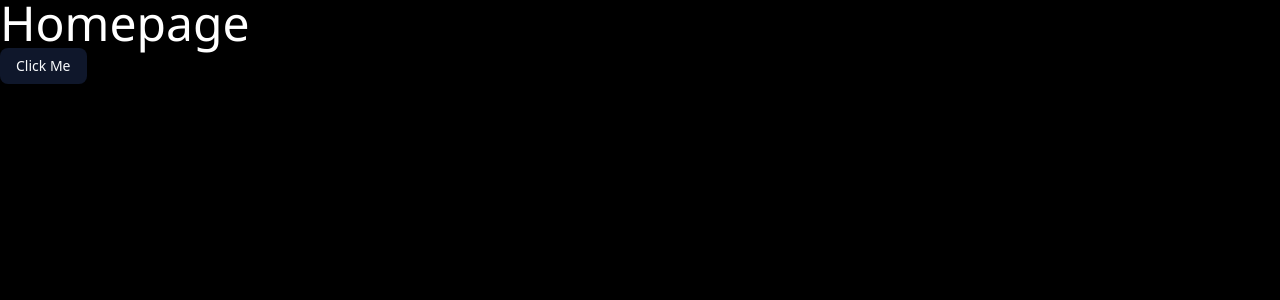
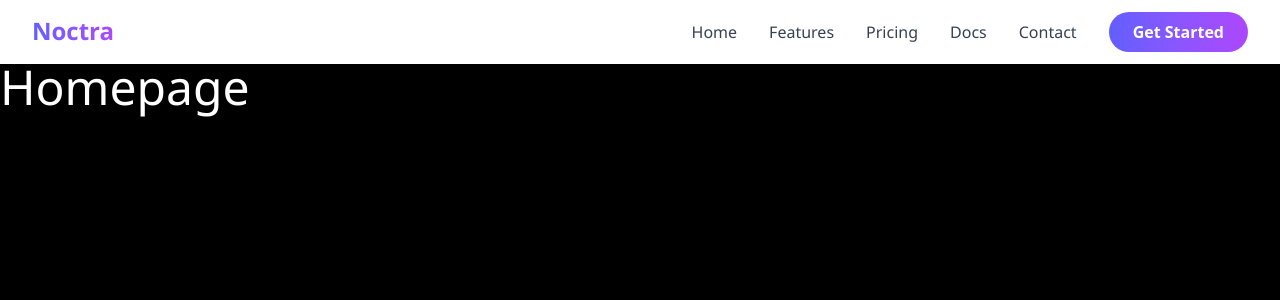
Before and after one commit to MHassan0000/Noctra, a Next.js app: page / in a window 1280 px wide. Shown: the top 300 px of the page. Built offline with nearby package versions, Linux system fonts and the light colour scheme.

Commit message:
navbar component

```diff
--- /dev/null
+++ b/app/(root)/layout.tsx
@@ -0,0 +1,15 @@
+import Navbar from "../sections/navbar"
+
+
+export default function Layout({
+  children,
+}: Readonly<{
+  children: React.ReactNode;
+}>) {
+  return (
+    <main>
+        <Navbar/>
+        {children}
+    </main>
+  );
+}
--- a/app/(root)/page.tsx
+++ b/app/(root)/page.tsx
@@ -1,14 +1,14 @@
 import React from 'react'
-import { Button } from '../components/ui/button'
 
-const page = () => {
+
+export default function Page() {
   return (
     <div>
+
+
       <h1 className='text-5xl text-white'>Homepage</h1>
-      <Button >Click Me</Button>
+
 
     </div>
   )
 }
-
-export default page
--- /dev/null
+++ b/app/sections/navbar.tsx
@@ -0,0 +1,96 @@
+"use client"
+import { useState } from "react"
+import { Menu, X } from "lucide-react"
+
+// TypeScript interface for nav items
+interface NavLink {
+  label: string
+  href: string
+}
+
+const navLinks: NavLink[] = [
+  { label: "Home", href: "#" },
+  { label: "Features", href: "#features" },
+  { label: "Pricing", href: "#pricing" },
+  { label: "Docs", href: "#docs" },
+  { label: "Contact", href: "#contact" },
+]
+
+export default function Navbar() {
+  const [isMenuOpen, setIsMenuOpen] = useState(false)
+
+  // Toggle mobile menu
+  const toggleMenu = () => {
+    setIsMenuOpen(!isMenuOpen)
+  }
+
+  return (
+    <nav className="sticky top-0 z-50 bg-white shadow-md">
+      <div className="mx-auto max-w-7xl px-4 sm:px-6 lg:px-8">
+        <div className="flex h-16 items-center justify-between">
+          {/* Logo */}
+          <div className="flex-shrink-0">
+            <a
+              href="#"
+              className="text-2xl font-bold bg-gradient-to-r from-indigo-500 to-purple-500 bg-clip-text text-transparent hover:scale-105 transition-transform duration-300"
+            >
+              Noctra
+            </a>
+          </div>
+
+          {/* Desktop Navigation */}
+          <div className="hidden md:flex items-center gap-8">
+            <ul className="flex gap-8">
+              {navLinks.map((link) => (
+                <li key={link.label}>
+                  <a
+                    href={link.href}
+                    className="text-gray-700 hover:bg-gradient-to-r hover:from-indigo-500 hover:to-purple-500 hover:bg-clip-text hover:text-transparent transition-colors duration-300 font-medium"
+                  >
+                    {link.label}
+                  </a>
+                </li>
+              ))}
+            </ul>
+
+            {/* CTA Button */}
+            <button className="bg-gradient-to-r from-indigo-500 to-purple-500 text-white px-6 py-2 rounded-full font-semibold hover:shadow-lg hover:shadow-purple-500/50 transition-all duration-300 transform hover:scale-105">
+              Get Started
+            </button>
+          </div>
+
+          {/* Mobile Menu Button */}
+          <button
+            onClick={toggleMenu}
+            aria-label="Toggle mobile menu"
+            className="md:hidden text-gray-700 hover:text-indigo-500 transition-colors duration-300"
+          >
+            {isMenuOpen ? <X size={28} /> : <Menu size={28} />}
+          </button>
+        </div>
+
+        {/* Mobile Navigation Menu */}
+        {isMenuOpen && (
+          <div className="md:hidden overflow-hidden animate-in slide-in-from-top-2 duration-300">
+            <div className="space-y-2 pb-4">
+              {navLinks.map((link) => (
+                <a
+                  key={link.label}
+                  href={link.href}
+                  className="block px-4 py-2 text-gray-700 hover:bg-gradient-to-r hover:from-indigo-500 hover:to-purple-500 hover:bg-clip-text hover:text-transparent hover:rounded transition-all duration-300"
+                  onClick={() => setIsMenuOpen(false)}
+                >
+                  {link.label}
+                </a>
+              ))}
+              {/* Mobile CTA Button */}
+              <button className="w-full mt-4 bg-gradient-to-r from-indigo-500 to-purple-500 text-white px-6 py-2 rounded-full font-semibold hover:shadow-lg hover:shadow-purple-500/50 transition-all duration-300">
+                Get Started
+              </button>
+            </div>
+          </div>
+        )}
+      </div>
+    </nav>
+  )
+}
```
